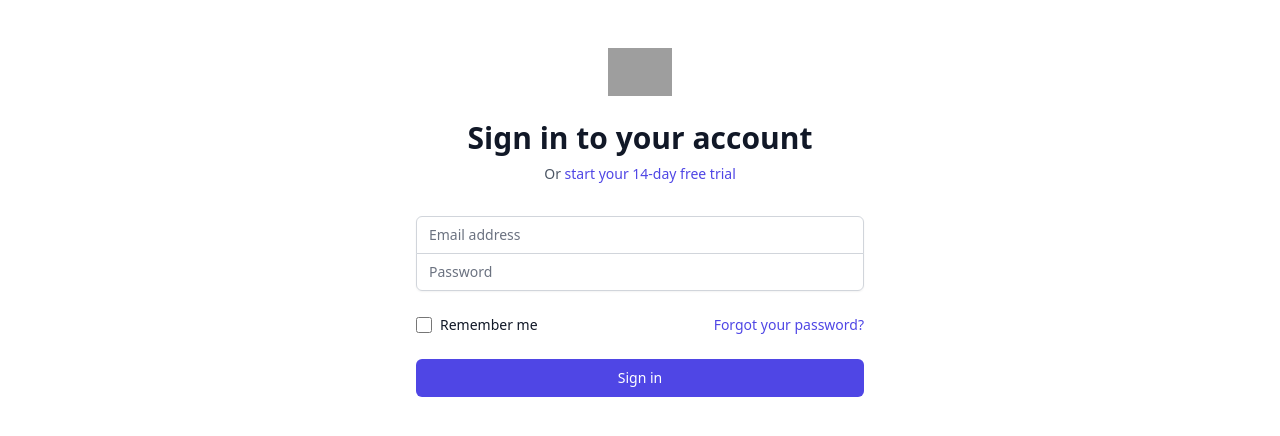
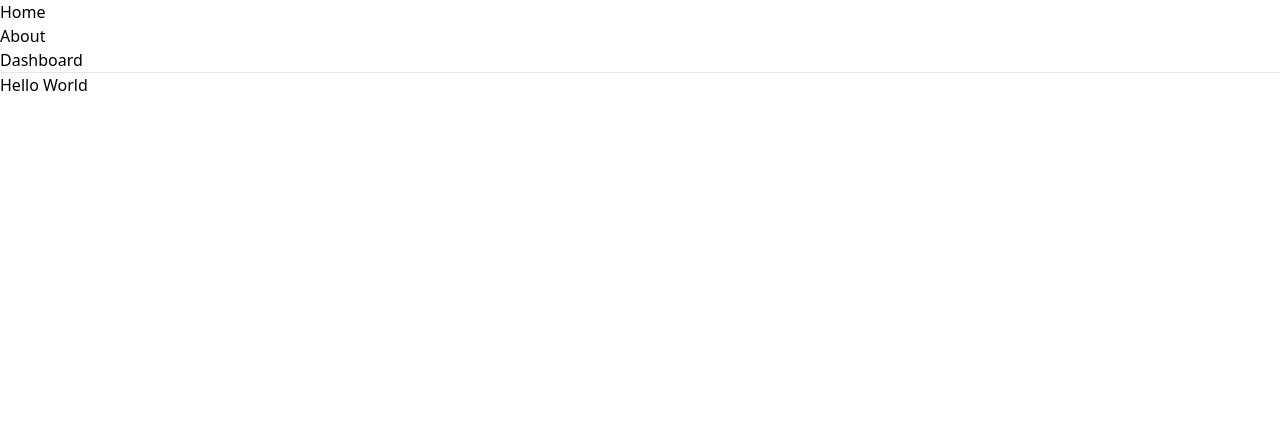
Before and after one commit to cedricmarcelino/slack-app, a React (Create React App) app: page /dashboard in a window 1280 px wide. Shown: the top 436 px of the page. Built offline with nearby package versions, Linux system fonts and the light colour scheme; grey boxes are pictures that could not be loaded.

Commit message:
added routing

```diff
--- a/package.json
+++ b/package.json
@@ -9,6 +9,7 @@
     "@testing-library/user-event": "^12.8.3",
     "react": "^17.0.2",
     "react-dom": "^17.0.2",
+    "react-router-dom": "^5.3.0",
     "react-scripts": "4.0.3",
     "web-vitals": "^1.1.2"
   },
--- a/src/App.js
+++ b/src/App.js
@@ -1,13 +1,60 @@
 import './css/App.css';
 import Login from './js/Login';
+import Dashboard from './js/Dashboard';
+import React from "react";
+import {
+  BrowserRouter as Router,
+  Switch,
+  Route,
+  Link
+} from "react-router-dom";
 
 function App() {
   return (
+    <Router>
+    <div>
+      <ul>
+        <li>
+          <Link to="/">Home</Link>
+        </li>
+        <li>
+          <Link to="/about">About</Link>
+        </li>
+        <li>
+          <Link to="/dashboard">Dashboard</Link>
+        </li>
+      </ul>
 
-    <div className="App">
-      <Login/>
+      <hr />
+
+      <Switch>
+        <Route exact path="/" component={Login}>
+        </Route>
+        <Route path="/about" component={About}>
+        </Route>
+        <Route path="/dashboard" component={Dashboard}>
+        </Route>
+      </Switch>
+    </div>
+  </Router>
+  );
+}
+
+function Home() {
+  return (
+    <div>
+      <h2>Home</h2>
     </div>
   );
 }
 
+function About() {
+  return (
+    <div>
+      <h2>About</h2>
+    </div>
+  );
+}
+
+
 export default App;
--- /dev/null
+++ b/src/js/Dashboard.js
@@ -0,0 +1,6 @@
+function Dashboard () {
+    return (
+        <> Hello World</>
+    )
+}
+export default Dashboard
```
Also changed, not shown: 1 other file (tests, documents, lock files or other folders).
